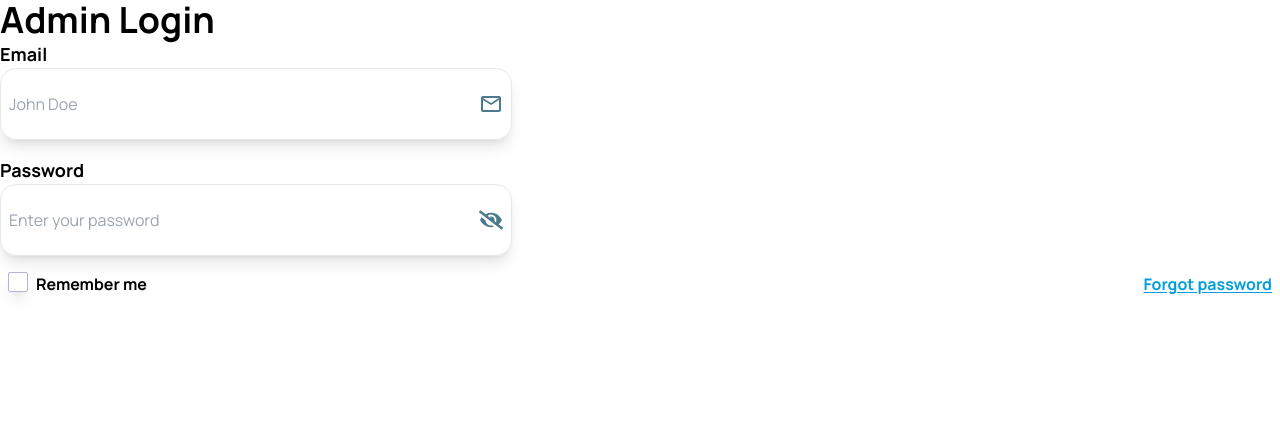
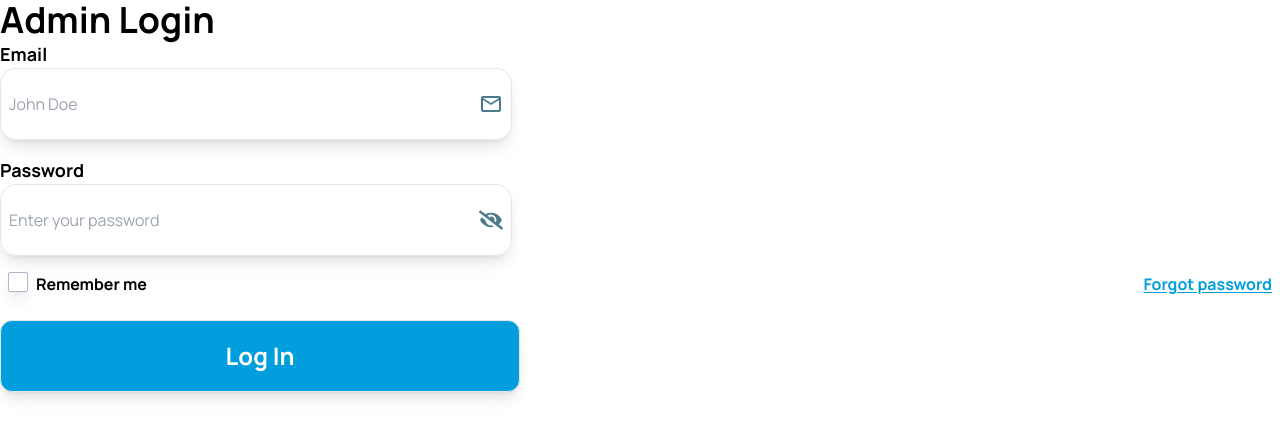
Before and after one commit to Winnie-Waiguru/education-awards-registry, a React (Vite) app in the folder education-awards-registry/frontend/: page / in a window 1280 px wide. Shown: the top 438 px of the page. Built offline with nearby package versions, Linux system fonts and the light colour scheme.

Commit message:
feat(login-ui): add primary button component and use it on login page

```diff
--- /dev/null
+++ b/education-awards-registry/frontend/src/components/common/PrimaryButton.jsx
@@ -0,0 +1,9 @@
+function PrimaryButton({ onClick, type = "button", label }) {
+  return (
+    <button className="primary-btn" type={type} onClick={onClick}>
+      {label}
+    </button>
+  );
+}
+
+export default PrimaryButton;
--- a/education-awards-registry/frontend/src/index.css
+++ b/education-awards-registry/frontend/src/index.css
@@ -20,11 +20,19 @@
   }
 
   .input-container {
-    @apply flex items-center justify-between max-w-lg h-[72px] mb-4 rounded-2xl border shadow-lg  px-2 focus-within:border-input-outline/70 focus-within:border-2;
+    @apply flex items-center justify-between max-w-lg h-[72px] mb-4 rounded-2xl border shadow-lg  px-2 hover:border-input-outline/30 focus-within:border-input-outline/70 focus-within:border-2  transition-all ease-in-out;
   }
 
   .input-field {
     @apply w-full bg-transparent outline-none;
+  }
+
+  .checkbox-container {
+    @apply appearance-none w-full h-full border border-input-outline/30 rounded-sm shadow-lg hover:border-input-outline/70 focus:border-input-outline/70 focus:ring-2 focus:ring-input-outline/70 transition-all ease-in-out cursor-pointer;
+  }
+
+  .primary-btn {
+    @apply w-[520px] h-[72px] my-6 rounded-xl border shadow-lg bg-primary text-2xl text-white font-bold py-3 px-6 hover:bg-button-hover active:bg-secondary transition-all ease-in-out;
   }
 
   .icon {
@@ -36,6 +44,6 @@
   }
 
   .cta {
-    @apply text-primary text-base font-bold underline underline-offset-2;
+    @apply text-primary hover:text-button-hover text-base font-bold underline underline-offset-2 transition-all ease-in-out cursor-pointer;
   }
 }
--- a/education-awards-registry/frontend/src/pages/auth/Login.jsx
+++ b/education-awards-registry/frontend/src/pages/auth/Login.jsx
@@ -1,5 +1,7 @@
 import { useState } from "react";
 import InputWrapper from "../../components/common/InputWrapper";
+import PrimaryButton from "../../components/common/PrimaryButton";
+
 import { MdOutlineEmail } from "react-icons/md";
 import { FaEyeSlash } from "react-icons/fa";
 
@@ -19,6 +21,7 @@ function Login() {
         htmlFor="email"
         type="email"
         placeholder="John Doe"
+        aria-hidden="true"
       >
         <MdOutlineEmail className="icon" />
       </InputWrapper>
@@ -38,7 +41,7 @@ function Login() {
               type="checkbox"
               checked={isRemembered}
               onChange={handleRememberMeChange}
-              className="appearance-none w-full h-full border border-input-outline/30 rounded-sm shadow-lg"
+              className="checkbox-container"
             />
             {/* Conditionally render checkmark  */}
             {isRemembered && (
@@ -70,6 +73,7 @@ function Login() {
           Forgot password
         </a>
       </div>
+      <PrimaryButton label="Log In" type="submit" onClick={() => {}} />
     </>
   );
 }
--- a/education-awards-registry/frontend/tailwind.config.js
+++ b/education-awards-registry/frontend/tailwind.config.js
@@ -7,6 +7,7 @@ export default {
         primary: "#009edc",
         secondary: "#00425C",
         "input-outline": "#000B58",
+        "button-hover": "#00709C",
         error: "#DC2626",
       },
       fontFamily: {
```
